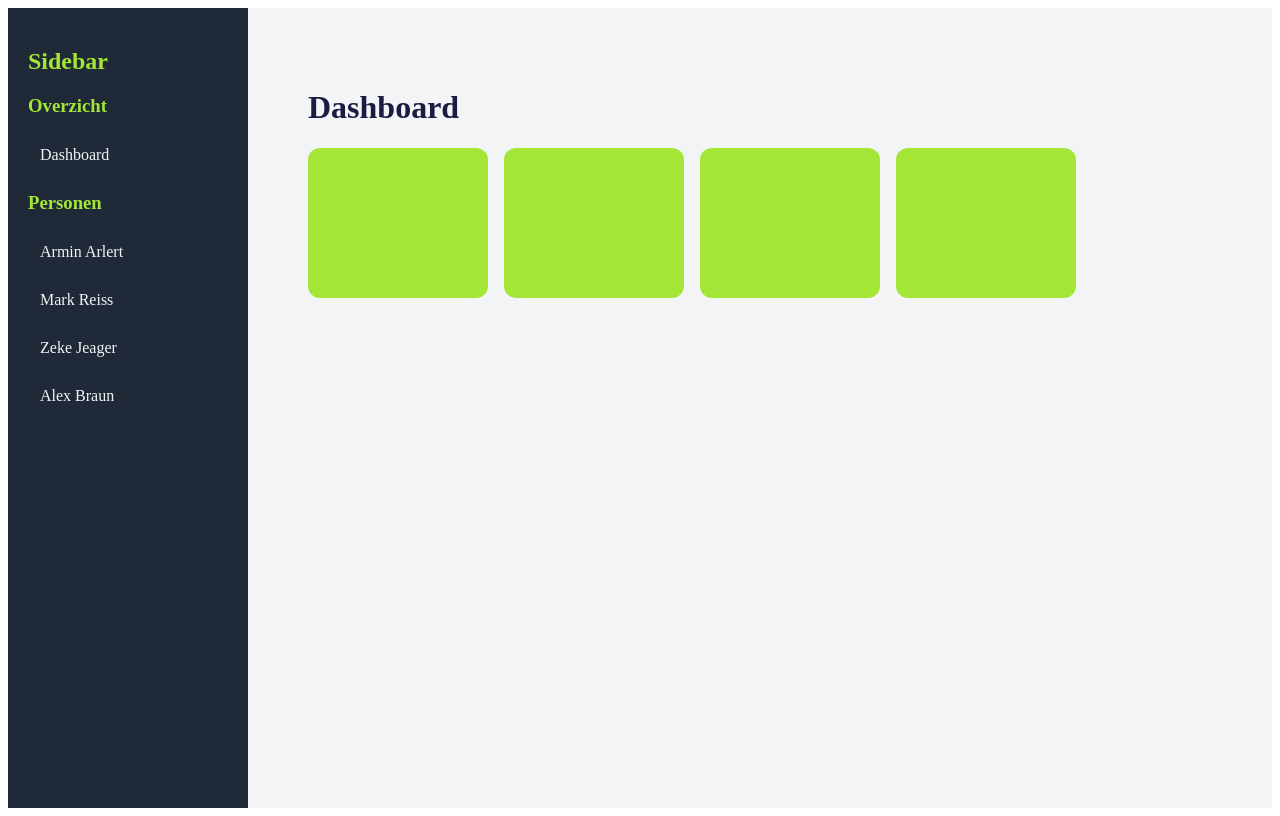
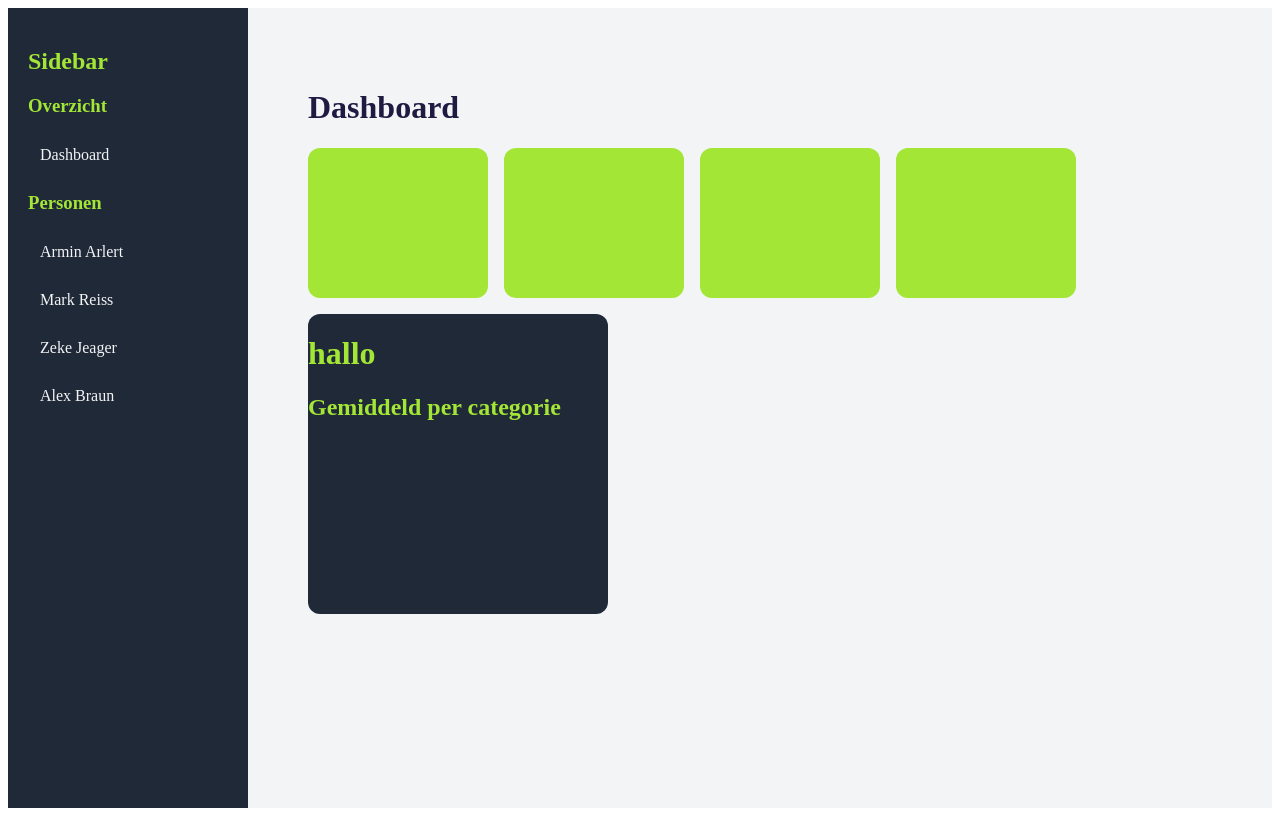
Before and after one commit to itzmitto/svelte-dashboard-project, a SvelteKit app: page / in a window 1280 px wide. Built offline with nearby package versions, Linux system fonts and the light colour scheme.

Commit message:
card begonnen te maken

```diff
--- a/src/routes/+page.svelte
+++ b/src/routes/+page.svelte
@@ -40,6 +40,10 @@
         <div class="card"></div>
         <div class="card"></div>
         <div class="card"></div>
+        <div class="card5">
+          <h1>hallo</h1>
+          <h2>Gemiddeld per categorie</h2>
+        </div>
       </div>
     </div>
   </main>
--- a/src/routes/page.css
+++ b/src/routes/page.css
@@ -88,3 +88,14 @@ p {
     background-color: var(--lime);
     border-radius: 12px;
 }
+
+.card5 {
+    width: 300px;
+    height: 300px;
+    background-color: var(--bg);
+    border-radius: 12px;
+}
+
+.card5 h1,h2{
+    color: var(--lime);
+}
```
